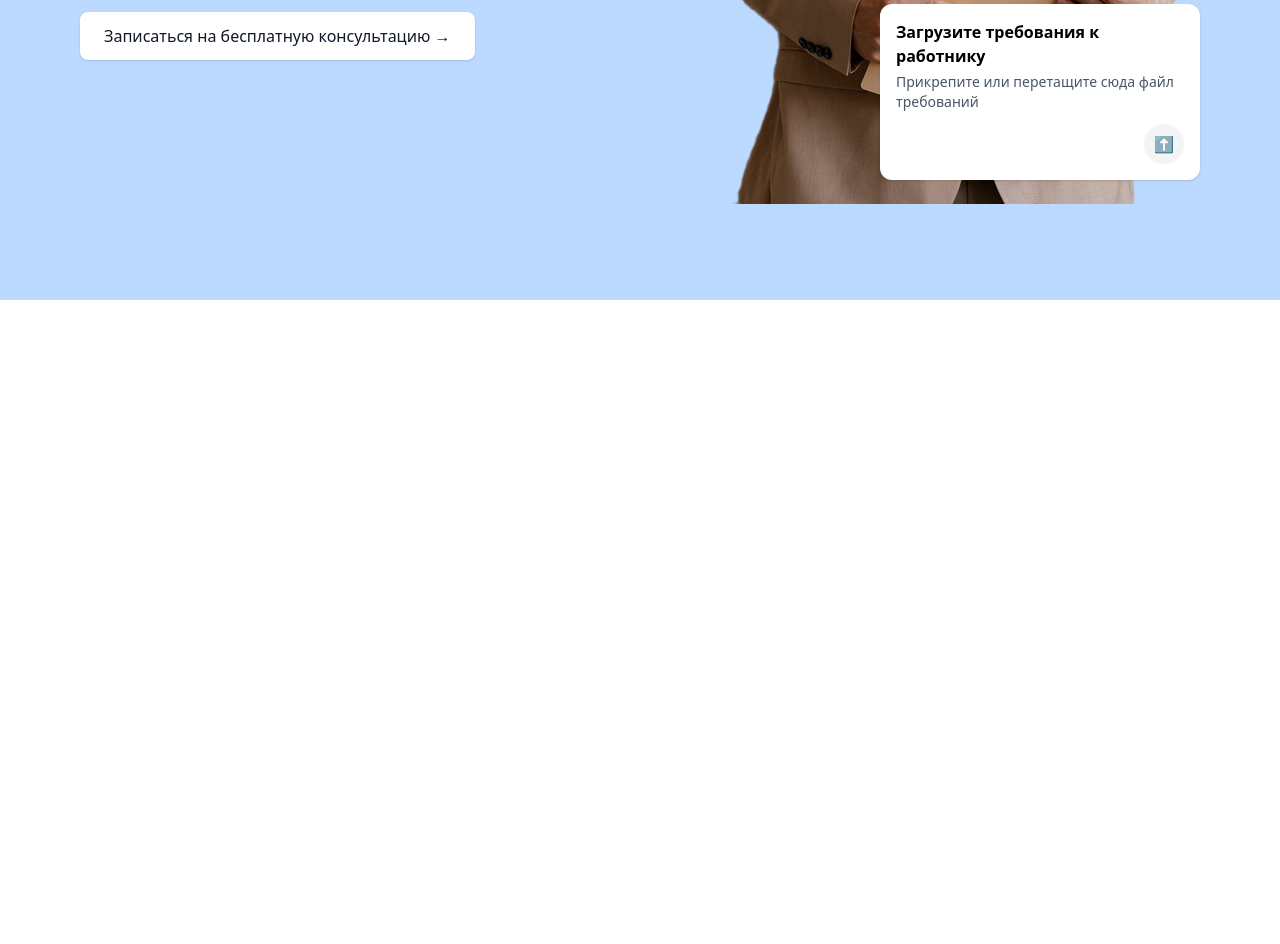
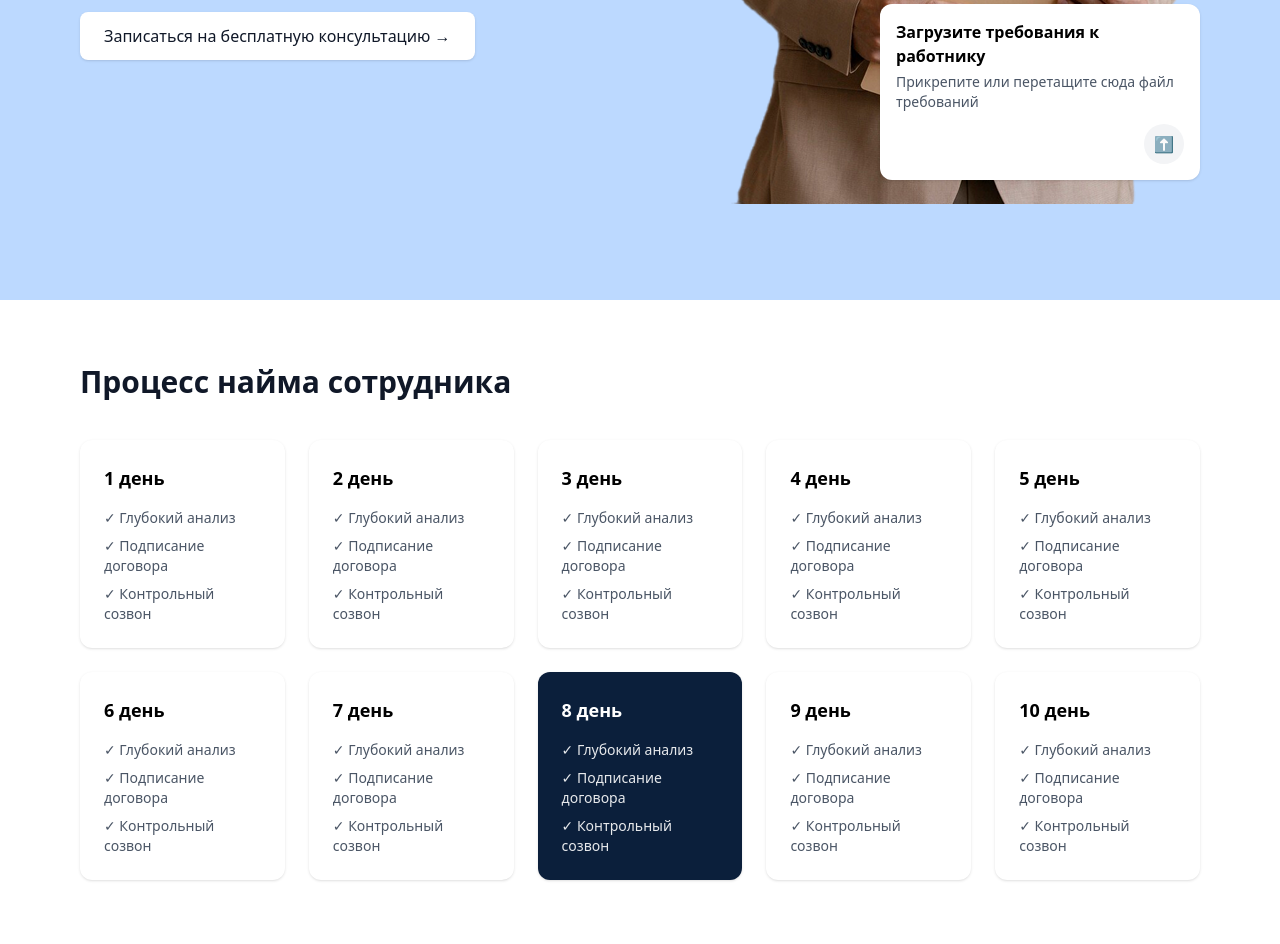
Before and after one commit to odinaevbilol/projecth, a website: page index.html in a window 1280 px wide. Shown: the part 793-1737 px from the top of the page. Before the commit the page ends 1093 px from the top, so only its background shows below. Drawn offline with Linux system fonts and the light colour scheme.

Commit message:
section3

```diff
--- a/index.html
+++ b/index.html
@@ -156,5 +156,114 @@
   </div>
 </section>
 
+<section class="bg-white py-16">
+  <div class="max-w-7xl mx-auto px-4 md:px-10 lg:px-20">
+
+
+    <h2 class="text-2xl md:text-3xl font-semibold text-gray-900 mb-10">
+      Процесс найма сотрудника
+    </h2>
+
+
+    <div class="grid grid-cols-1 sm:grid-cols-2 lg:grid-cols-5 gap-6">
+
+
+      <div class="bg-white rounded-xl shadow p-6 space-y-4">
+        <h3 class="font-semibold text-lg">1 день</h3>
+        <ul class="space-y-2 text-gray-600 text-sm">
+          <li>✓ Глубокий анализ</li>
+          <li>✓ Подписание договора</li>
+          <li>✓ Контрольный созвон</li>
+        </ul>
+      </div>
+
+      <div class="bg-white rounded-xl shadow p-6 space-y-4">
+        <h3 class="font-semibold text-lg">2 день</h3>
+        <ul class="space-y-2 text-gray-600 text-sm">
+          <li>✓ Глубокий анализ</li>
+          <li>✓ Подписание договора</li>
+          <li>✓ Контрольный созвон</li>
+        </ul>
+      </div>
+
+      <div class="bg-white rounded-xl shadow p-6 space-y-4">
+        <h3 class="font-semibold text-lg">3 день</h3>
+        <ul class="space-y-2 text-gray-600 text-sm">
+          <li>✓ Глубокий анализ</li>
+          <li>✓ Подписание договора</li>
+          <li>✓ Контрольный созвон</li>
+        </ul>
+      </div>
+
+      <div class="bg-white rounded-xl shadow p-6 space-y-4">
+        <h3 class="font-semibold text-lg">4 день</h3>
+        <ul class="space-y-2 text-gray-600 text-sm">
+          <li>✓ Глубокий анализ</li>
+          <li>✓ Подписание договора</li>
+          <li>✓ Контрольный созвон</li>
+        </ul>
+      </div>
+
+      <div class="bg-white rounded-xl shadow p-6 space-y-4">
+        <h3 class="font-semibold text-lg">5 день</h3>
+        <ul class="space-y-2 text-gray-600 text-sm">
+          <li>✓ Глубокий анализ</li>
+          <li>✓ Подписание договора</li>
+          <li>✓ Контрольный созвон</li>
+        </ul>
+      </div>
+
+      <div class="bg-white rounded-xl shadow p-6 space-y-4">
+        <h3 class="font-semibold text-lg">6 день</h3>
+        <ul class="space-y-2 text-gray-600 text-sm">
+          <li>✓ Глубокий анализ</li>
+          <li>✓ Подписание договора</li>
+          <li>✓ Контрольный созвон</li>
+        </ul>
+      </div>
+
+      <div class="bg-white rounded-xl shadow p-6 space-y-4">
+        <h3 class="font-semibold text-lg">7 день</h3>
+        <ul class="space-y-2 text-gray-600 text-sm">
+          <li>✓ Глубокий анализ</li>
+          <li>✓ Подписание договора</li>
+          <li>✓ Контрольный созвон</li>
+        </ul>
+      </div>
+
+
+      <div class="bg-[#0b1f3b] text-white rounded-xl shadow p-6 space-y-4">
+        <h3 class="font-semibold text-lg">8 день</h3>
+        <ul class="space-y-2 text-sm text-white/90">
+          <li>✓ Глубокий анализ</li>
+          <li>✓ Подписание договора</li>
+          <li>✓ Контрольный созвон</li>
+        </ul>
+      </div>
+
+      <div class="bg-white rounded-xl shadow p-6 space-y-4">
+        <h3 class="font-semibold text-lg">9 день</h3>
+        <ul class="space-y-2 text-gray-600 text-sm">
+          <li>✓ Глубокий анализ</li>
+          <li>✓ Подписание договора</li>
+          <li>✓ Контрольный созвон</li>
+        </ul>
+      </div>
+
+      <div class="bg-white rounded-xl shadow p-6 space-y-4">
+        <h3 class="font-semibold text-lg">10 день</h3>
+        <ul class="space-y-2 text-gray-600 text-sm">
+          <li>✓ Глубокий анализ</li>
+          <li>✓ Подписание договора</li>
+          <li>✓ Контрольный созвон</li>
+        </ul>
+      </div>
+
+    </div>
+  </div>
+</section>
+
+
+
 </body>
 </html>
```
Also changed, not shown: src/output.css.
